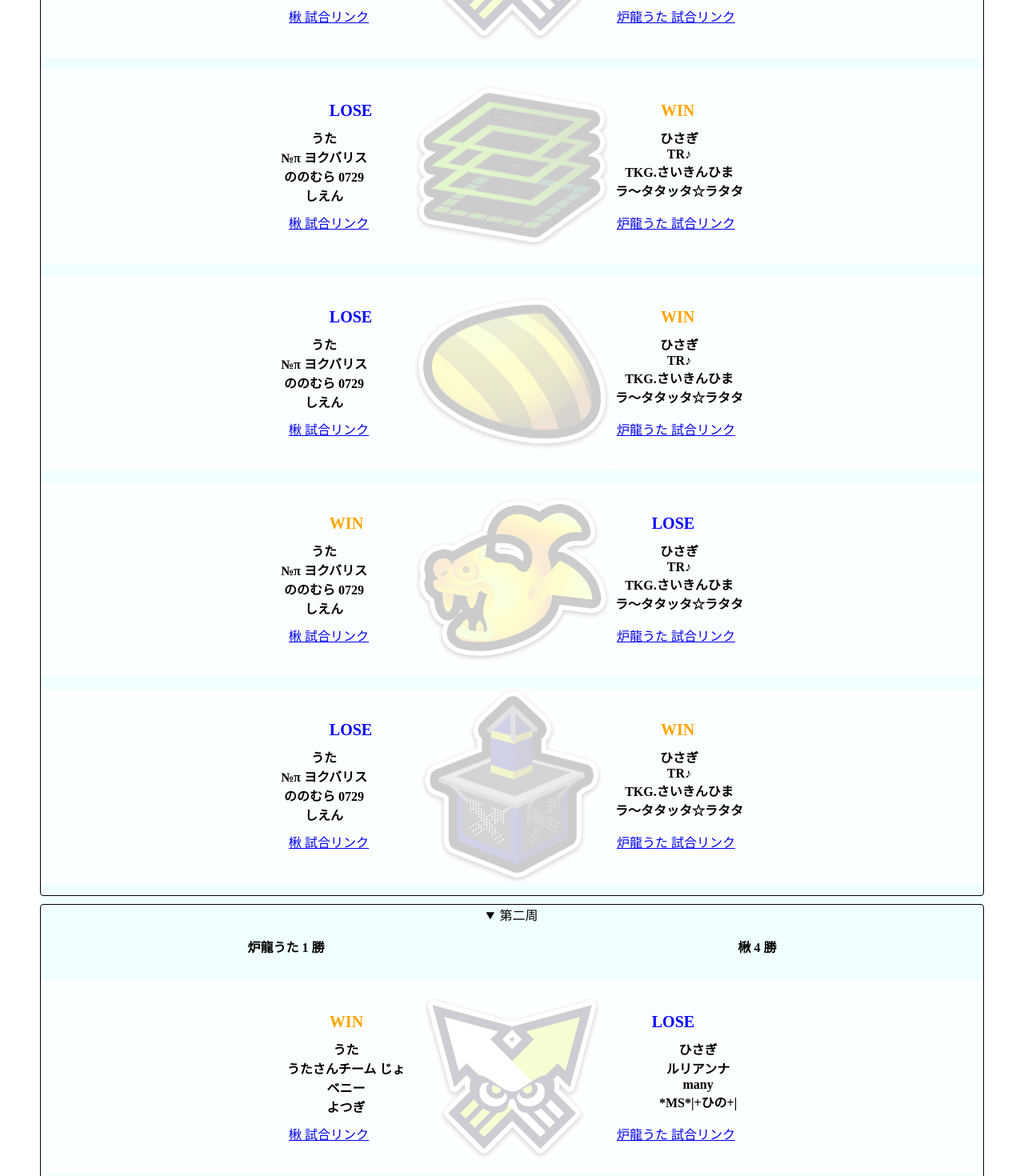
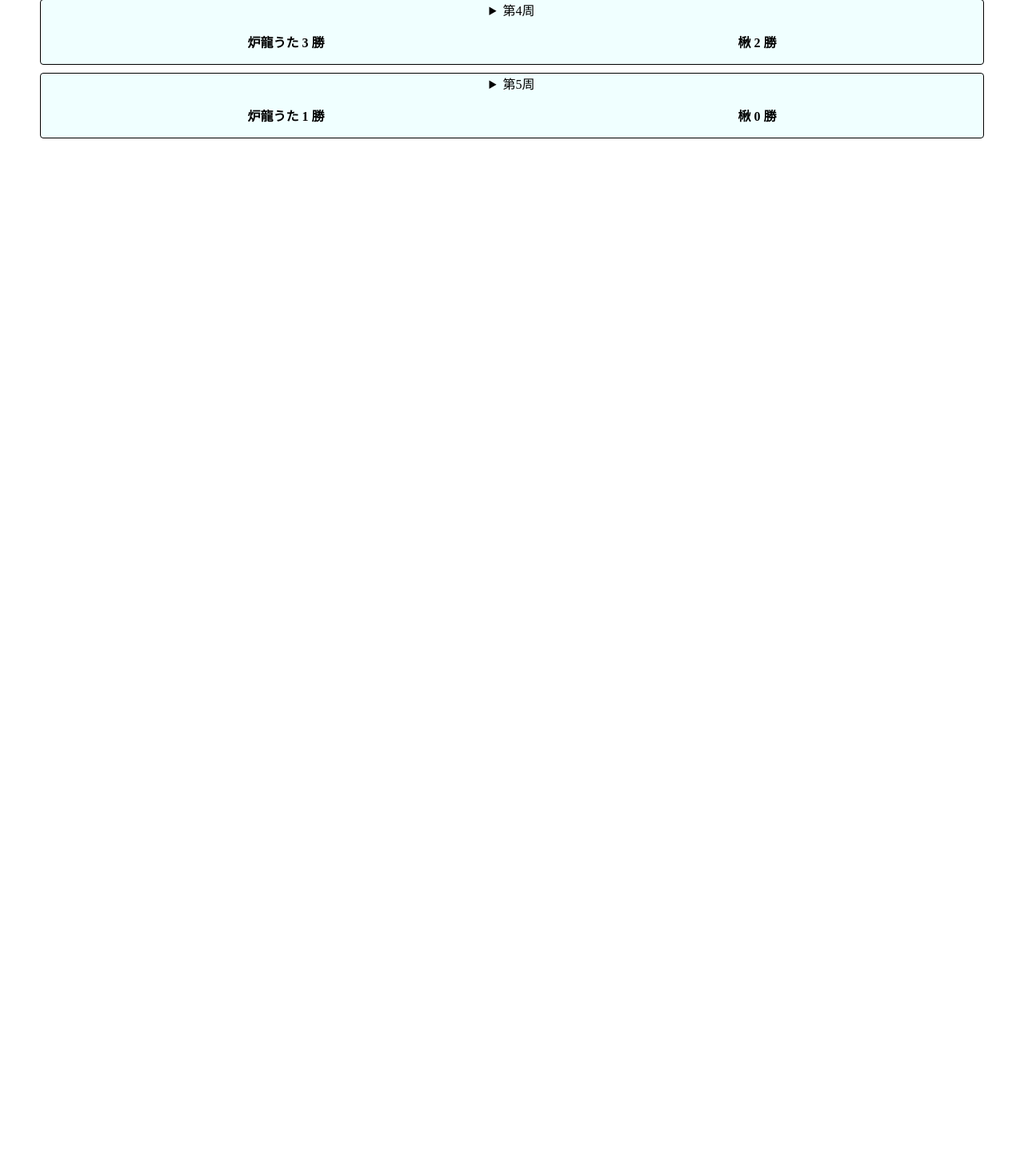
Before and after one commit to yotsugi-vip/hisagi-uta, a React (Create React App) app: page / in a window 1280 px wide. Shown: the part 740-2210 px from the top of the page at 80% size. After the commit the page ends 913 px from the top, so only its background shows below. Built offline with nearby package versions, Linux system fonts and the light colour scheme.

Commit message:
data input fin, refactaring

```diff
--- a/src/App.css
+++ b/src/App.css
@@ -4,14 +4,43 @@
   text-align: center;
 }
 
+.container {
+  border: 1px solid;
+  border-radius: 4px;
+  background-color: azure;
+}
+
 .App-header {
   text-align: center;
 }
 
-.ul-team {
+.match-order {
+  display: flex;
+  justify-content: space-around;
+  font-weight: 900;
+  font-size: 16px;
+}
+
+.match-result {
+  background-repeat: no-repeat;
+  background-position: center;
+  background-color: rgba(240, 255, 255, 0.8);
+  background-blend-mode: lighten;
+  padding: 40px 0px;
+  margin: 15px 0px;
+}
+
+.result-display,
+.ul-team,
+.movie-link {
   display: flex;
   justify-content: space-evenly;
+}
 
+.result-winlose {
+  font-weight: 900;
+  font-size: 20px;
+  margin: 0px;
 }
 
 .li-all {
--- a/src/App.js
+++ b/src/App.js
@@ -9,18 +9,19 @@ import tower_img from "./picture/tower.png";
 import nawabari_img from "./picture/nawabari.png";
 
 function hisagiWinCalc(order) {
-  var a = 0;
-  switch (order) {
-    case 1:
-      match_result.order1.forEach(match => (match.team1.win ? a++ : 0));
-      break;
-    case 2:
-      match_result.order2.forEach(match => (match.team1.win ? a++ : 0));
-      break;
-    default:
-      break;
+  let sum = 0;
+  match_result[order].forEach(result => {
+    if (result.team2.win) sum++;
+  });
+  return sum;
 }
-  return a;
+
+function utaWinCalc(order) {
+  let sum = 0;
+  match_result[order].forEach(result => {
+    if (result.team1.win) sum++;
+  });
+  return sum;
 }
 
 function Header() {
@@ -39,33 +40,20 @@ function Header() {
 
 function Body() {
   return (
-    <div style={{ width: "100%", backgroundColor: "azure" }}>
-      <details
-        style={{
-          border: "1px solid",
-          borderRadius: "4px",
-          margin:"10px 0"
-        }}
-        open
-      >
+    <div style={{ width: "100%"}}>
+      {match_result.map((match, i) => (
+        <div key={i} style={{margin:"0px 0px 10px 0px"}}>
+          <details className="container">
             <summary>
-          第一周
-          <div
-            style={{
-              display: "flex",
-              justifyContent: "space-around",
-              fontWeight: "900",
-              fontsize: "30px"
-            }}
-          >
-            <p>炉龍うた {5 - hisagiWinCalc(1)} 勝</p>
-            <p>楸 {hisagiWinCalc(1)} 勝</p>
+              第{i + 1}周
+              <div className="match-order">
+                <p>炉龍うた {utaWinCalc(i)} 勝</p>
+                <p>楸 {hisagiWinCalc(i)} 勝</p>
               </div>
             </summary>
-
-        {match_result.order1.map((match, i) => (
+            {match.map((match, i) => (
               <div
-            className={"match" + i}
+                className="match-result"
                 key={i}
                 style={{
                   backgroundImage: `url(${
@@ -80,50 +68,23 @@ function Body() {
                       : match.rule === "ガチアサリ"
                       ? asari_img
                       : nawabari_img
-              })`,
-              backgroundRepeat: "no-repeat",
-              backgroundPosition: "center",
-              backgroundColor: "rgba(255,255,255,0.8)",
-              backgroundBlendMode: "lighten",
-              padding: "40px 0px",
-              margin: "15px 0px"
+                  })`
                 }}
               >
-            <div style={{ display: "flex", justifyContent: "space-evenly" }}>
+                <div className="result-display">
                   <p
+                    className="result-winlose"
                     style={
-                  match.team1.win
-                    ? {
-                        color: "orange",
-                        fontWeight: "900",
-                        fontSize: "20px",
-                        margin: "0px"
-                      }
-                    : {
-                        color: "blue",
-                        fontWeight: "900",
-                        fontSize: "20px",
-                        margin: "0px"
-                      }
+                      match.team1.win ? { color: "orange" } : { color: "blue" }
                     }
                   >
                     {match.team1.win ? "WIN" : "LOSE"}
                   </p>
+
                   <p
+                    className="result-winlose"
                     style={
-                  match.team2.win
-                    ? {
-                        color: "orange",
-                        fontWeight: "900",
-                        fontSize: "20px",
-                        margin: "0px"
-                      }
-                    : {
-                        color: "blue",
-                        fontWeight: "900",
-                        fontSize: "20px",
-                        margin: "0px"
-                      }
+                      match.team2.win ? { color: "orange" } : { color: "blue" }
                     }
                   >
                     {match.team2.win ? "WIN" : "LOSE"}
@@ -141,132 +102,19 @@ function Body() {
                     ))}
                   </ul>
                 </div>
-            <div
-              style={{
-                display: "flex",
-                justifyContent: "space-evenly"
-              }}
-            >
-              <a href={hisagi_movie_url + match.hisagi_movie}>楸 試合リンク</a>
-              <a href={uta_movie_url + match.uta_movie}>炉龍うた 試合リンク</a>
+                <div className="movie-link">
+                  <a href={hisagi_movie_url + "?t=" + match.hisagi_movie}>
+                    楸 試合リンク
+                  </a>
+                  <a href={uta_movie_url + "?t=" + match.uta_movie}>
+                    炉龍うた 試合リンク
+                  </a>
                 </div>
               </div>
             ))}
           </details>
-
-      <details
-        style={{
-          border: "1px solid",
-          borderRadius: "4px",
-          margin:"10px 0"
-        }}
-        open
-      >
-        <summary>
-          第二周
-          <div
-            style={{
-              display: "flex",
-              justifyContent: "space-around",
-              fontWeight: "900",
-              fontsize: "30px"
-            }}
-          >
-            <p>炉龍うた {5 - hisagiWinCalc(2)} 勝</p>
-            <p>楸 {hisagiWinCalc(2)} 勝</p>
-          </div>
-        </summary>
-
-        {match_result.order2.map((match, i) => (
-          <div
-            className={"match" + i}
-            key={i}
-            style={{
-              backgroundImage: `url(${
-                match.rule === "ナワバリバトル"
-                  ? nawabari_img
-                  : match.rule === "ガチエリア"
-                  ? area_img
-                  : match.rule === "ガチホコバトル"
-                  ? hoko_img
-                  : match.rule === "ガチヤグラ"
-                  ? tower_img
-                  : match.rule === "ガチアサリ"
-                  ? asari_img
-                  : nawabari_img
-              })`,
-              backgroundRepeat: "no-repeat",
-              backgroundPosition: "center",
-              backgroundColor: "rgba(255,255,255,0.8)",
-              backgroundBlendMode: "lighten",
-              padding: "40px 0px",
-              margin: "15px 0px"
-            }}
-          >
-            <div style={{ display: "flex", justifyContent: "space-evenly" }}>
-              <p
-                style={
-                  match.team1.win
-                    ? {
-                        color: "orange",
-                        fontWeight: "900",
-                        fontSize: "20px",
-                        margin: "0px"
-                      }
-                    : {
-                        color: "blue",
-                        fontWeight: "900",
-                        fontSize: "20px",
-                        margin: "0px"
-                      }
-                }
-              >
-                {match.team1.win ? "WIN" : "LOSE"}
-              </p>
-              <p
-                style={
-                  match.team2.win
-                    ? {
-                        color: "orange",
-                        fontWeight: "900",
-                        fontSize: "20px",
-                        margin: "0px"
-                      }
-                    : {
-                        color: "blue",
-                        fontWeight: "900",
-                        fontSize: "20px",
-                        margin: "0px"
-                      }
-                }
-              >
-                {match.team2.win ? "WIN" : "LOSE"}
-              </p>
-            </div>
-            <div className="ul-team">
-              <ul className="li-all">
-                {match.team1.member.player.map((player, i) => (
-                  <li key={i}>{player}</li>
-                ))}
-              </ul>
-              <ul className="li-all">
-                {match.team2.member.player.map((player, i) => (
-                  <li key={i}>{player}</li>
-                ))}
-              </ul>
-            </div>
-            <div
-              style={{
-                display: "flex",
-                justifyContent: "space-evenly"
-              }}
-            >
-              <a href={hisagi_movie_url + match.hisagi_movie}>楸 試合リンク</a>
-              <a href={uta_movie_url + match.uta_movie}>炉龍うた 試合リンク</a>
-            </div>
         </div>
       ))}
-      </details>
     </div>
   );
 }
--- a/src/data.js
+++ b/src/data.js
@@ -38,8 +38,8 @@ export const team_hisagi = [
   }
 ];
 
-export const match_result = {
-  order1: [
+export const match_result = [
+  [
     {
       rule: "ナワバリバトル",
       stage: "スーメシーワールド",
@@ -121,7 +121,7 @@ export const match_result = {
       uta_movie: "2718"
     }
   ],
-  order2: [
+  [
     {
       rule: "ナワバリバトル",
       stage: "アロワナモール",
@@ -202,5 +202,187 @@ export const match_result = {
       hisagi_movie: "4996",
       uta_movie: "4844"
     }
+  ],
+  [
+    {
+      rule: "ナワバリバトル",
+      stage: "アジフライスタジアム",
+      team1: {
+        member: team_uta[2],
+        win: true,
+        dominance: "57.6"
+      },
+      team2: {
+        member: team_hisagi[2],
+        win: false,
+        domainance: "34.6"
+      },
+      hisagi_movie: "4603",
+      uta_movie: "5451"
+    },
+    {
+      rule: "ガチエリア",
+      stage: "ホッケふ頭",
+      team1: {
+        member: team_uta[2],
+        win: false,
+        dominance: "0"
+      },
+      team2: {
+        member: team_hisagi[2],
+        win: true,
+        domainance: "100"
+      },
+      hisagi_movie: "4984",
+      uta_movie: "5832"
+    },
+    {
+      rule: "ガチアサリ",
+      stage: "タチウオパーキング",
+      team1: {
+        member: team_uta[2],
+        win: false,
+        dominance: "54"
+      },
+      team2: {
+        member: team_hisagi[2],
+        win: true,
+        domainance: "68"
+      },
+      hisagi_movie: "5385",
+      uta_movie: "6230"
+    },
+    {
+      rule: "ガチホコバトル",
+      stage: "アンチョビットゲームズ",
+      team1: {
+        member: team_uta[2],
+        win: false,
+        dominance: "47"
+      },
+      team2: {
+        member: team_hisagi[2],
+        win: true,
+        domainance: "48"
+      },
+      hisagi_movie: "5864",
+      uta_movie: "6712"
+    },
+    {
+      rule: "ガチヤグラ",
+      stage: "ハコフグ倉庫",
+      team1: {
+        member: team_uta[2],
+        win: false,
+        dominance: "47"
+      },
+      team2: {
+        member: team_hisagi[2],
+        win: true,
+        domainance: "77"
+      },
+      hisagi_movie: "6332",
+      uta_movie: "7180"
+    }
+  ],
+  [
+    {
+      rule: "ナワバリバトル",
+      stage: "ザトウマーケット",
+      team1: {
+        member: team_uta[3],
+        win: true,
+        dominance: "65.6"
+      },
+      team2: {
+        member: team_hisagi[3],
+        win: false,
+        domainance: "31.2"
+      },
+      hisagi_movie: "7214",
+      uta_movie: "8062"
+    },
+    {
+      rule: "ガチエリア",
+      stage: "ムツゴ楼",
+      team1: {
+        member: team_uta[3],
+        win: true,
+        dominance: "92"
+      },
+      team2: {
+        member: team_hisagi[3],
+        win: false,
+        domainance: "81"
+      },
+      hisagi_movie: "7575",
+      uta_movie: "8423"
+    },
+    {
+      rule: "ガチアサリ",
+      stage: "フジツボスポーツクラブ",
+      team1: {
+        member: team_uta[3],
+        win: false,
+        dominance: "29"
+      },
+      team2: {
+        member: team_hisagi[3],
+        win: true,
+        domainance: "30"
+      },
+      hisagi_movie: "7996",
+      uta_movie: "8844"
+    },
+    {
+      rule: "ガチホコバトル",
+      stage: "モズク農園",
+      team1: {
+        member: team_uta[3],
+        win: true,
+        dominance: "100"
+      },
+      team2: {
+        member: team_hisagi[3],
+        win: false,
+        domainance: "0"
+      },
+      hisagi_movie: "8411",
+      uta_movie: "9259"
+    },
+    {
+      rule: "ガチヤグラ",
+      stage: "チョウザメ造船",
+      team1: {
+        member: team_uta[3],
+        win: false,
+        dominance: "80"
+      },
+      team2: {
+        member: team_hisagi[3],
+        win: true,
+        domainance: "86"
+      },
+      hisagi_movie: "8712",
+      uta_movie: "9560"
+    }
+  ],
+  [
+    {
+      rule: "ガチホコバトル",
+      stage: "チョウザメ造船",
+      team1: {
+        member: team_uta[4],
+        win: true,
+        dominance: "94"
+      },
+      team2: {
+        member: team_hisagi[4],
+        win: false,
+        domainance: "21"
+      },
+      hisagi_movie: "9459",
+      uta_movie: "10307"
+    }
   ]
-};
+];
```
Lines whose indentation alone changed are shown as unchanged.
